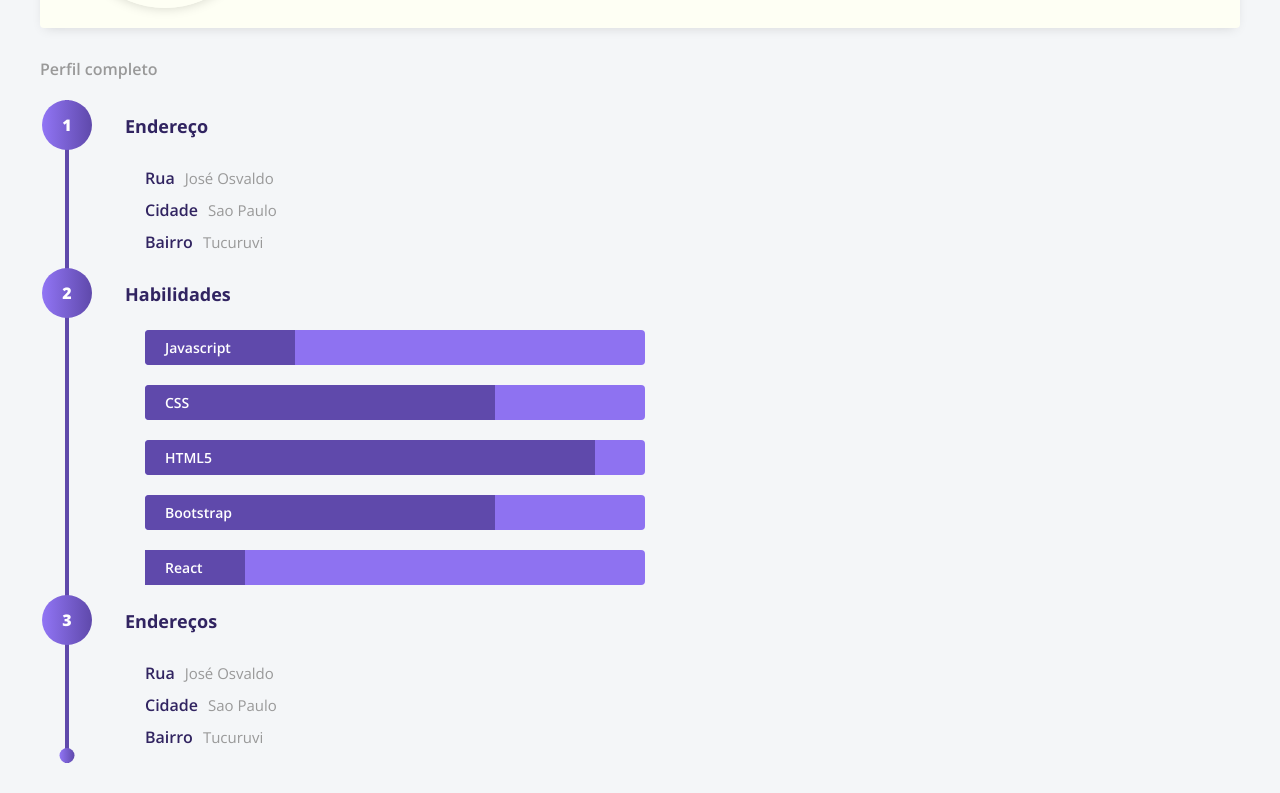
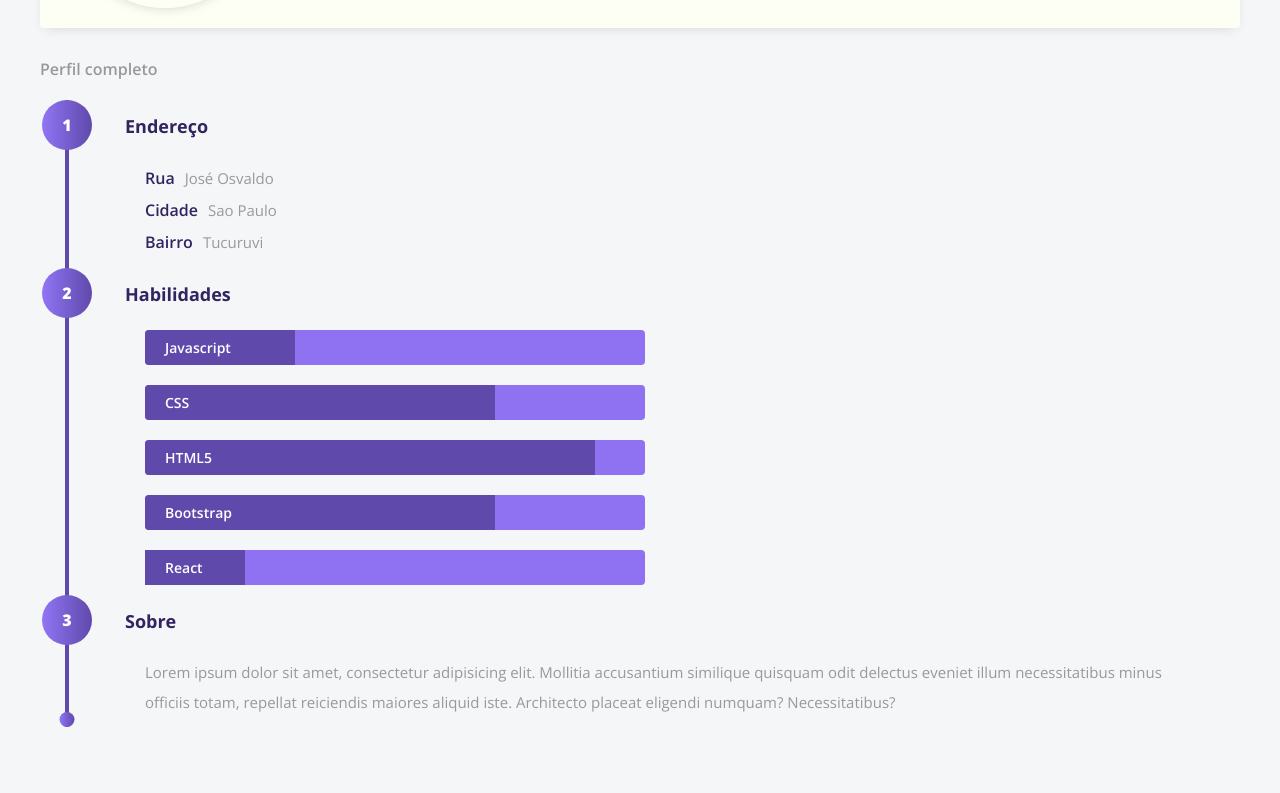
Before and after one commit to heliogsantos/browse-profiles, an Angular app: page /profile in a window 1280 px wide. Shown: the part 332-1125 px from the top of the page. After the commit the page ends 1089 px from the top, so only its background shows below. Built offline with nearby package versions, Linux system fonts and the light colour scheme.

Commit message:
criei stap sobre

```diff
--- a/src/app/profile/profile/profile.component.html
+++ b/src/app/profile/profile/profile.component.html
@@ -95,15 +95,14 @@
                     <p class="font-800">3</p>
                 </div>
                 <div class="content">
-                   <p class="color-base-dark font-700">Endereços</p>
+                   <p class="color-base-dark font-700">Sobre</p>
                    <div class="step adress">
-                        <p class="color-gray"><strong class="color-base-dark font-600">Rua</strong>José Osvaldo</p>
-                        <p class="color-gray"><strong class="color-base-dark font-600">Cidade</strong>Sao Paulo</p>
-                        <p class="color-gray"><strong class="color-base-dark font-600">Bairro</strong>Tucuruvi</p>
+                        <p class="color-gray about">
+                            Lorem ipsum dolor sit amet, consectetur adipisicing elit. Mollitia accusantium similique quisquam odit delectus eveniet illum necessitatibus minus officiis totam, repellat reiciendis maiores aliquid iste. Architecto placeat eligendi numquam? Necessitatibus?
+                        </p>
                    </div>
                 </div>
             </div>
         </div>
-
     </section>
 </div>
```
